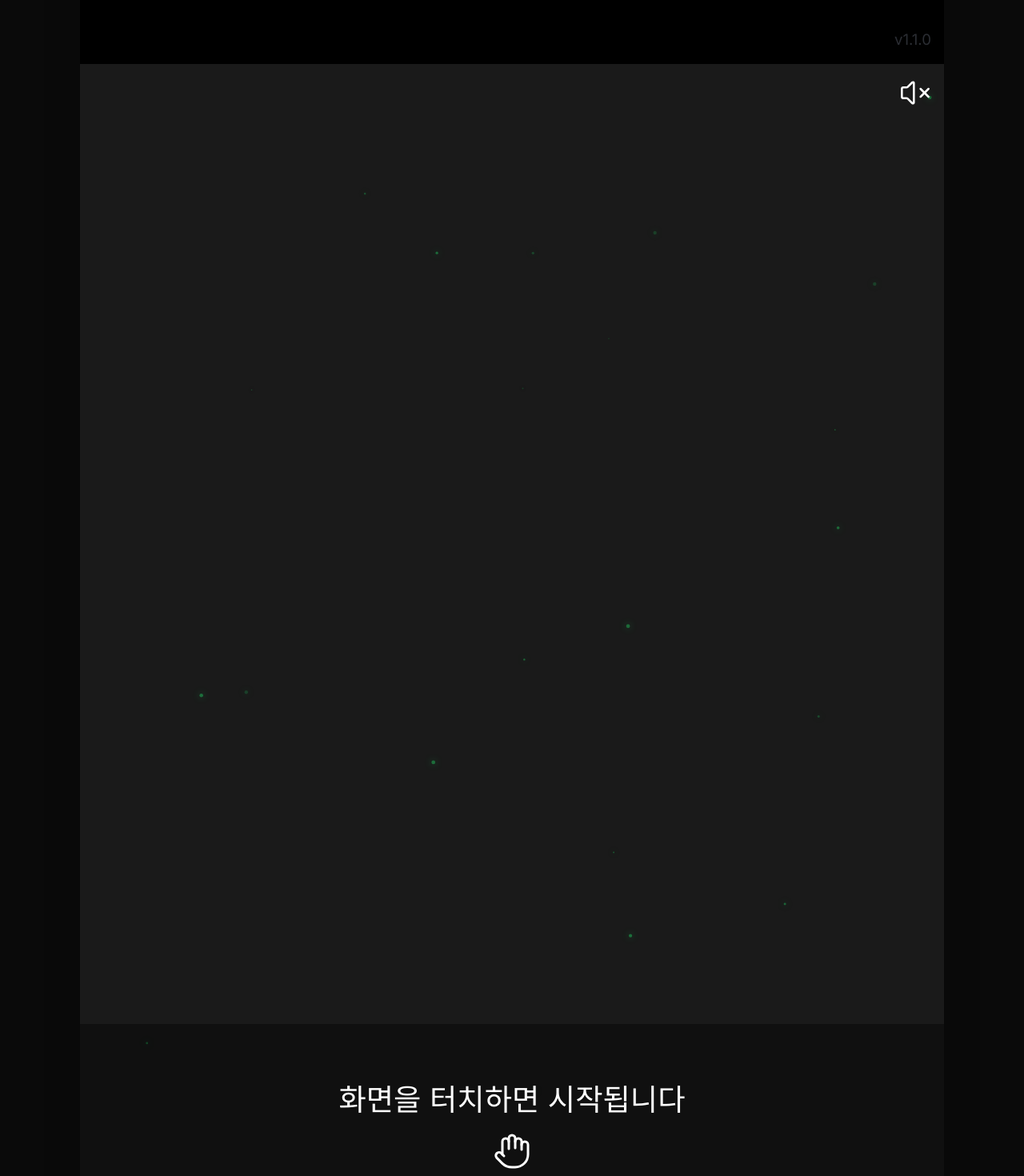
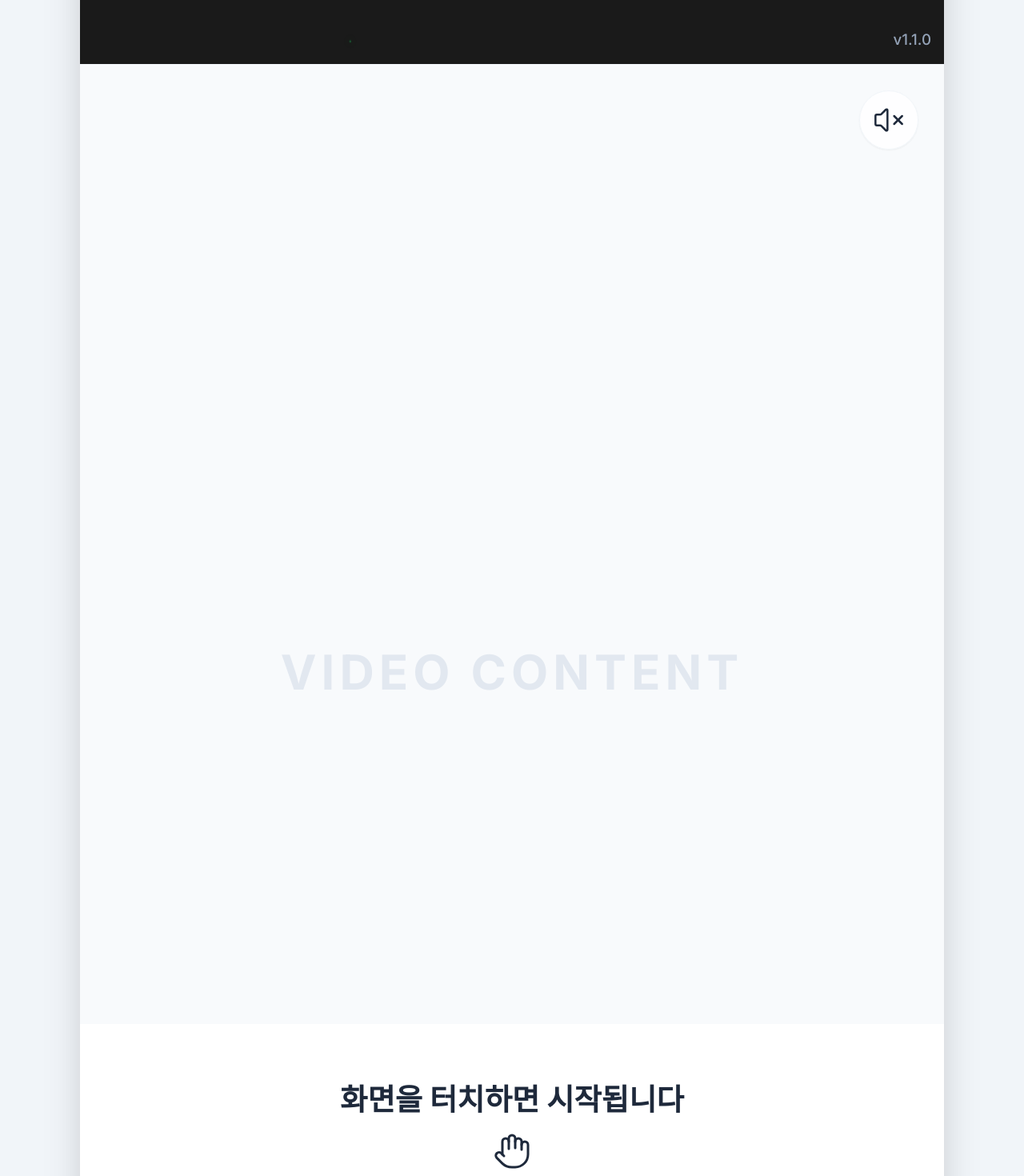
Before and after one commit to kkh851211/safetylabai, a React (Vite) app: page /KioskIdlePage in a window 1280 px wide. Shown: the part 160-1630 px from the top of the page at 80% size. Built offline with nearby package versions, Linux system fonts and the light colour scheme.

Commit message:
(상태 1, 상태 2)의 배경을 흰색(Light Mode)으로 변경

```diff
--- a/src/app/pages/KioskIdleFallbackPage.tsx
+++ b/src/app/pages/KioskIdleFallbackPage.tsx
@@ -4,7 +4,7 @@ export const title = "K-1-01 상태 2 — 폴백 (영상 없음 / 캐시 없음)
 
 export default function KioskIdleFallbackPage() {
   return (
-    <div className="min-h-screen w-full flex items-center justify-center bg-[#0a0a0a] overflow-auto py-10">
+    <div className="min-h-screen w-full flex items-center justify-center bg-slate-100 overflow-auto py-10">
       <div className="transform origin-top scale-[0.4] sm:scale-[0.5] md:scale-[0.6] lg:scale-[0.8] xl:scale-100 transition-transform duration-300">
         <KioskIdleFallbackScreen />
       </div>
--- a/src/app/pages/KioskIdlePage.tsx
+++ b/src/app/pages/KioskIdlePage.tsx
@@ -3,7 +3,7 @@ export const title = "K-1-01 상태 1 — 영상 재생 중";
 
 export default function KioskIdlePage() {
   return (
-    <div className="min-h-screen w-full flex items-center justify-center bg-[#0a0a0a] overflow-auto py-10">
+    <div className="min-h-screen w-full flex items-center justify-center bg-slate-100 overflow-auto py-10">
       <div className="transform origin-top scale-[0.4] sm:scale-[0.5] md:scale-[0.6] lg:scale-[0.8] xl:scale-100 transition-transform duration-300">
         <KioskIdleScreen />
       </div>
--- a/src/app/pages/components/kiosk-idle-fallback-screen.tsx
+++ b/src/app/pages/components/kiosk-idle-fallback-screen.tsx
@@ -2,41 +2,34 @@ import { Hand } from "lucide-react";
 
 export function KioskIdleFallbackScreen() {
   return (
-    <div className="relative w-[1080px] h-[1920px] bg-black overflow-hidden shadow-2xl">
+    <div className="relative w-[1080px] h-[1920px] bg-white overflow-hidden shadow-2xl">
       {/* Top Area - y=0 to y=200 */}
       <div className="absolute top-0 left-0 w-[1080px] h-[200px]">
         {/* Version Text - Bottom-Right of Top Area */}
-        <div className="absolute bottom-4 right-4 text-[14pt] text-gray-500 opacity-40">
+        <div className="absolute bottom-4 right-4 text-[14pt] text-slate-400 font-medium">
           v1.1.0
         </div>
       </div>
 
       {/* Service Logo Placeholder - y=800 to y=1100, centered horizontally */}
       <div
-        className="absolute w-[400px] h-[200px] bg-white flex items-center justify-center shadow-lg rounded-xl"
+        className="absolute w-[400px] h-[200px] bg-slate-50 flex items-center justify-center shadow-lg rounded-xl border border-slate-100"
         style={{ top: '800px', left: '50%', transform: 'translateX(-50%)' }}
       >
-        <div className="text-gray-400 text-3xl font-bold tracking-tighter opacity-50">SERVICE LOGO</div>
+        <div className="text-slate-300 text-3xl font-bold tracking-tighter uppercase">SERVICE LOGO</div>
       </div>
 
       {/* Semi-transparent overlay bar - y=1400 to y=1650 */}
       <div
         className="absolute left-0 w-[1080px] h-[250px] flex flex-col items-center justify-center gap-3 z-20"
-        style={{ top: '1400px', backgroundColor: 'var(--color-bg-overlay)' }}
+        style={{ top: '1400px', backgroundColor: 'rgba(255, 255, 255, 0.9)', backdropFilter: 'blur(8px)' }}
       >
-        <p
-          className="text-[28pt] text-center"
-          style={{ color: 'var(--color-text-on-dark)' }}
-        >
+        <p className="text-[28pt] text-center text-slate-800 font-bold">
           화면을 터치하면 시작됩니다
         </p>
 
         {/* Finger Tap Icon */}
-        <Hand
-          className="w-12 h-12"
-          style={{ color: 'var(--color-text-on-dark)' }}
-          strokeWidth={1.5}
-        />
+        <Hand className="w-12 h-12 text-slate-800" strokeWidth={1.5} />
       </div>
     </div>
   );
--- a/src/app/pages/components/kiosk-idle-screen.tsx
+++ b/src/app/pages/components/kiosk-idle-screen.tsx
@@ -81,51 +81,41 @@ function GreenParticles() {
 
 export function KioskIdleScreen() {
   return (
-    <div className="relative w-[1080px] h-[1920px] bg-black overflow-hidden shadow-2xl">
+    <div className="relative w-[1080px] h-[1920px] bg-white overflow-hidden shadow-2xl">
+      <GreenParticles />
+
       {/* Top Area - y=0 to y=200 */}
-      <div className="absolute top-0 left-0 w-[1080px] h-[200px]">
+      <div className="absolute top-0 left-0 w-[1080px] h-[200px] z-20">
         {/* Version Text - Bottom-Right of Top Area */}
-        <div className="absolute bottom-4 right-4 text-[14pt] text-gray-500 opacity-40">
+        <div className="absolute bottom-4 right-4 text-[14pt] text-slate-400 font-medium">
           v1.1.0
         </div>
       </div>
 
-      {/* Video Player Area - from y=200 to y=1920 (1720px tall) */}
+      {/* Middle Area - y=200 to y=1720 (Video content placeholder) */}
       <div
-        className="absolute left-0 w-[1080px] h-[1720px]"
+        className="absolute left-0 w-[1080px] h-[1520px] flex items-center justify-center bg-slate-50 border-y border-slate-100"
         style={{ top: '200px' }}
       >
-        {/* Video placeholder with green particle effect */}
-        <GreenParticles />
+        <div className="text-slate-200 text-6xl font-bold tracking-widest uppercase">Video Content</div>
 
-        {/* Mute Icon - Top Right of Video */}
-        <div className="absolute top-4 right-4 z-10">
-          <VolumeX
-            className="w-[40px] h-[40px]"
-            style={{ color: 'var(--color-text-on-dark)' }}
-            strokeWidth={1.5}
-          />
+        {/* Mute Icon Overlay - Top-Right of Middle Area */}
+        <div className="absolute top-8 right-8 p-4 bg-white/80 backdrop-blur-sm rounded-full shadow-sm border border-slate-100">
+          <VolumeX className="w-10 h-10 text-slate-800" strokeWidth={1.5} />
         </div>
       </div>
 
-      {/* Semi-transparent overlay bar - y=1400 to y=1650 */}
+      {/* Semi-transparent overlay bar - y=1400 to y=1650 (within middle area) */}
       <div
-        className="absolute left-0 w-[1080px] h-[250px] flex flex-col items-center justify-center gap-3 z-20"
-        style={{ top: '1400px', backgroundColor: 'var(--color-bg-overlay)' }}
+        className="absolute left-0 w-[1080px] h-[250px] flex flex-col items-center justify-center gap-3 z-30"
+        style={{ top: '1400px', backgroundColor: 'rgba(255, 255, 255, 0.9)', backdropFilter: 'blur(8px)' }}
       >
-        <p
-          className="text-[28pt] text-center"
-          style={{ color: 'var(--color-text-on-dark)' }}
-        >
+        <p className="text-[28pt] text-center text-slate-800 font-bold">
           화면을 터치하면 시작됩니다
         </p>
 
         {/* Finger Tap Icon */}
-        <Hand
-          className="w-12 h-12"
-          style={{ color: 'var(--color-text-on-dark)' }}
-          strokeWidth={1.5}
-        />
+        <Hand className="w-12 h-12 text-slate-800" strokeWidth={1.5} />
       </div>
     </div>
   );
```
